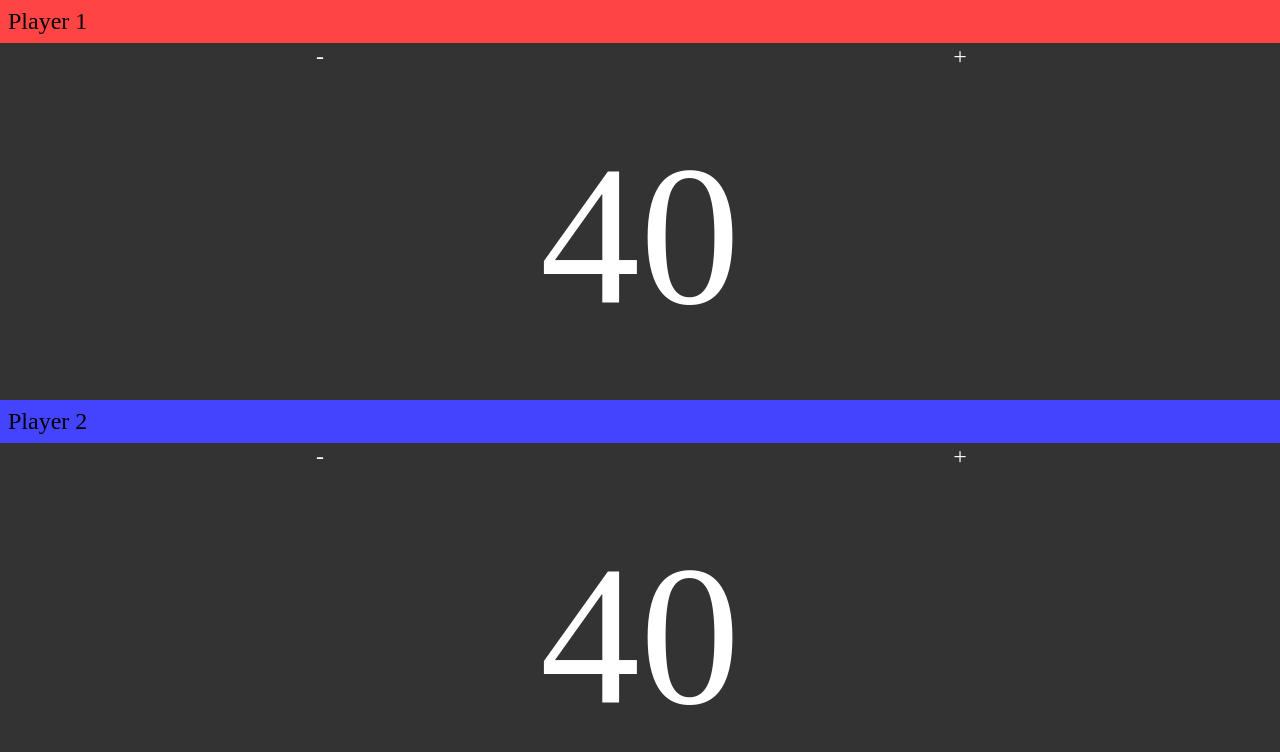
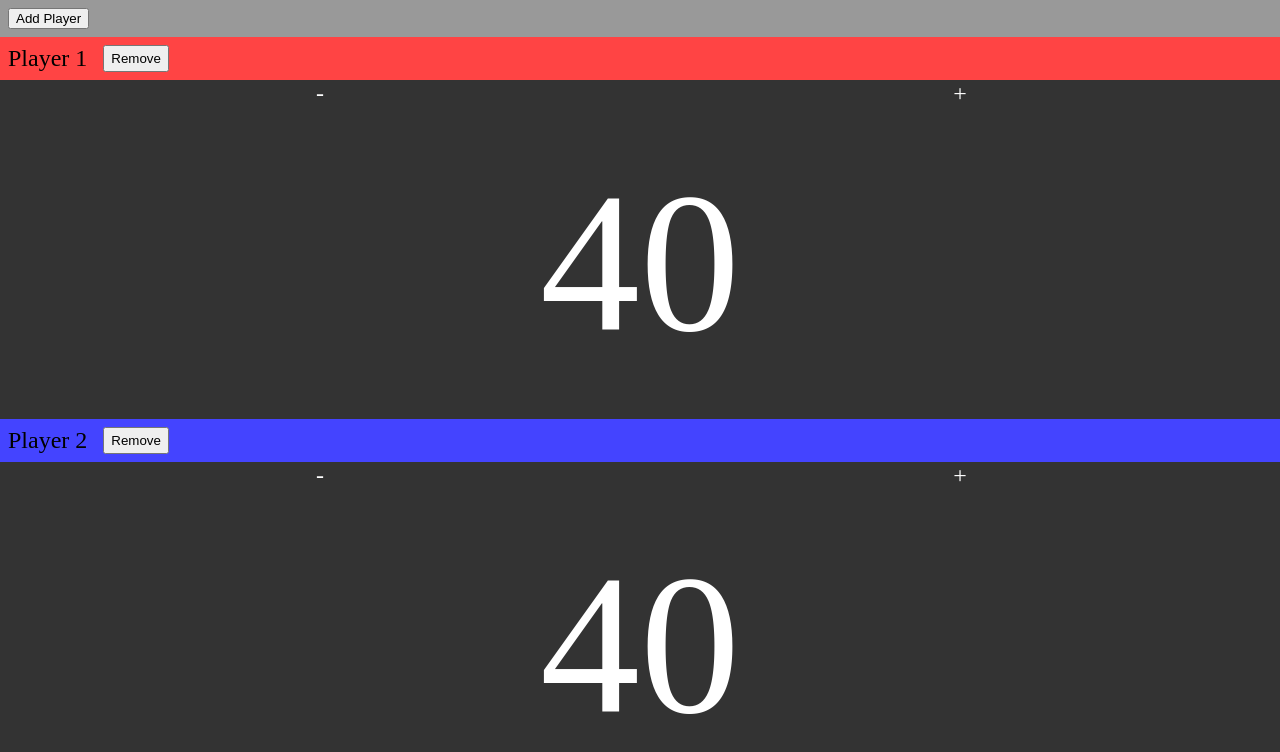
Before and after one commit to AceOfHeart5/game-life-tracker, a React (Vite) app: page / in a window 1280 px wide. Shown: the top 752 px of the page. Built offline with nearby package versions, Linux system fonts and the light colour scheme.

Commit message:
add very basic player add/remove functions

```diff
--- a/src/App.tsx
+++ b/src/App.tsx
@@ -1,3 +1,4 @@
+import Options from "./components/Options";
 import PlayerList from "./components/PlayerList";
 
 function App() {
@@ -6,6 +7,7 @@ function App() {
 		flexDirection: "column",
 		height: "100%",
 	}}>
+		<Options/>
 		<PlayerList/>
 	</div>;
 }
--- /dev/null
+++ b/src/components/Options.tsx
@@ -0,0 +1,19 @@
+import { useAppDispatch, useAppSelector } from "../hooks";
+import { playerAdd, selectPlayerAllIds } from "../state/playerSlice";
+
+const Options = () => {
+    const dispatch = useAppDispatch();
+    const playerIds = useAppSelector(s => selectPlayerAllIds(s.players));
+
+    return <div style={{ padding: "8px" }}>
+        <button onClick={() => {
+            dispatch(playerAdd({
+                name: `Player ${playerIds.length + 1}`,
+                score: 40,
+                backgroundColor: "#" + Math.floor(Math.random() * 16777215).toString(16),
+            }))
+        }}>Add Player</button>
+    </div>;
+};
+
+export default Options;
--- a/src/components/Player.tsx
+++ b/src/components/Player.tsx
@@ -1,6 +1,6 @@
 import { EntityId } from "@reduxjs/toolkit";
 import { useAppDispatch, useAppSelector } from "../hooks";
-import { playerSetScore, selectPlayerById } from "../state/playerSlice";
+import { playerRemove, playerSetScore, selectPlayerById } from "../state/playerSlice";
 import { useEffect, useState } from "react";
 
 interface PlayerProps {
@@ -35,8 +35,9 @@ const Player = ({ playerId, flip=false }: PlayerProps) => {
         if (temporaryScore === null) return;
         const adjustmentIndicator = document.getElementById(adjustmentIndicatorId);
         if (adjustmentIndicator === null) return;
+        // here we restart the score adjustment CSS animation by removing it, reflowing the DOM, and re-adding it
         adjustmentIndicator.style.animation = "none";
-        void adjustmentIndicator.offsetWidth; // triggers DOM reflow
+        void adjustmentIndicator.offsetWidth; // requesting offsetWidth/offsetHeight triggers DOM reflow
         adjustmentIndicator.style.animation = "2s disappear";
     }, [adjustmentIndicatorId, temporaryScore]);
 
@@ -51,8 +52,9 @@ const Player = ({ playerId, flip=false }: PlayerProps) => {
         flexDirection: "column",
         transform: flip ? "rotate(180deg)" : "",
     }}>
-        <div style={{ padding: "8px" }}>
+        <div style={{ padding: "8px", display: "flex", gap: "16px" }}>
             <div style={{ fontSize: 24 }}>{player.name}</div>
+            <button onClick={() => dispatch(playerRemove(playerId))}>Remove</button>
         </div>
         <div className="score-adjustment-container" style={{
             backgroundColor: "#333",
--- a/src/state/playerSlice.ts
+++ b/src/state/playerSlice.ts
@@ -2,24 +2,27 @@ import { createEntityAdapter, createSlice, EntityId, PayloadAction } from "@redu
 import { v4 as uuidv4 } from "uuid";
 
 interface Player {
-    id: EntityId,
     name: string,
     score: number,
     backgroundColor: string,
 }
 
-const playersAdapter = createEntityAdapter<Player>({
+interface PlayerWithId extends Player {
+    id: EntityId,
+}
+
+const playersAdapter = createEntityAdapter<PlayerWithId>({
     selectId: (player) => player.id,
 });
 
-const player1: Player = {
+const player1: PlayerWithId = {
     id: uuidv4(),
     name: "Player 1",
     score: 40,
     backgroundColor: "#f44",
 };
 
-const player2: Player = {
+const player2: PlayerWithId = {
     id: uuidv4(),
     name: "Player 2",
     score: 40,
@@ -36,7 +39,9 @@ const playersSlice = createSlice({
         },
     }),
     reducers: {
-        playerAdd: playersAdapter.addOne,
+        playerAdd: (state, action: PayloadAction<Player>) => {
+            playersAdapter.addOne(state, { id: uuidv4(), ...action.payload });
+        },
         playerRemove: playersAdapter.removeOne,
         playerSetScore: (state, action: PayloadAction<{ playerId: EntityId, score: number }>) => {
             const { playerId, score } = action.payload;
```
Also changed, not shown: planning.txt.
